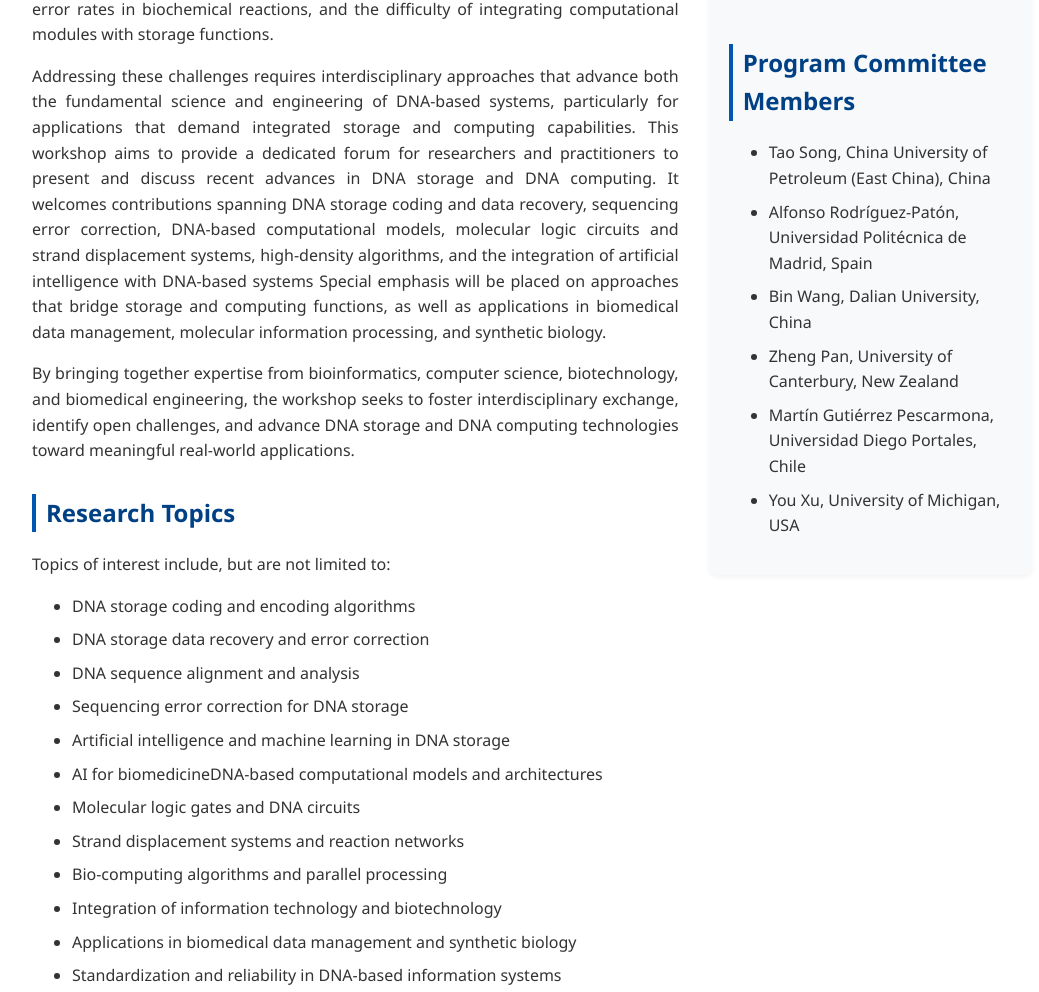
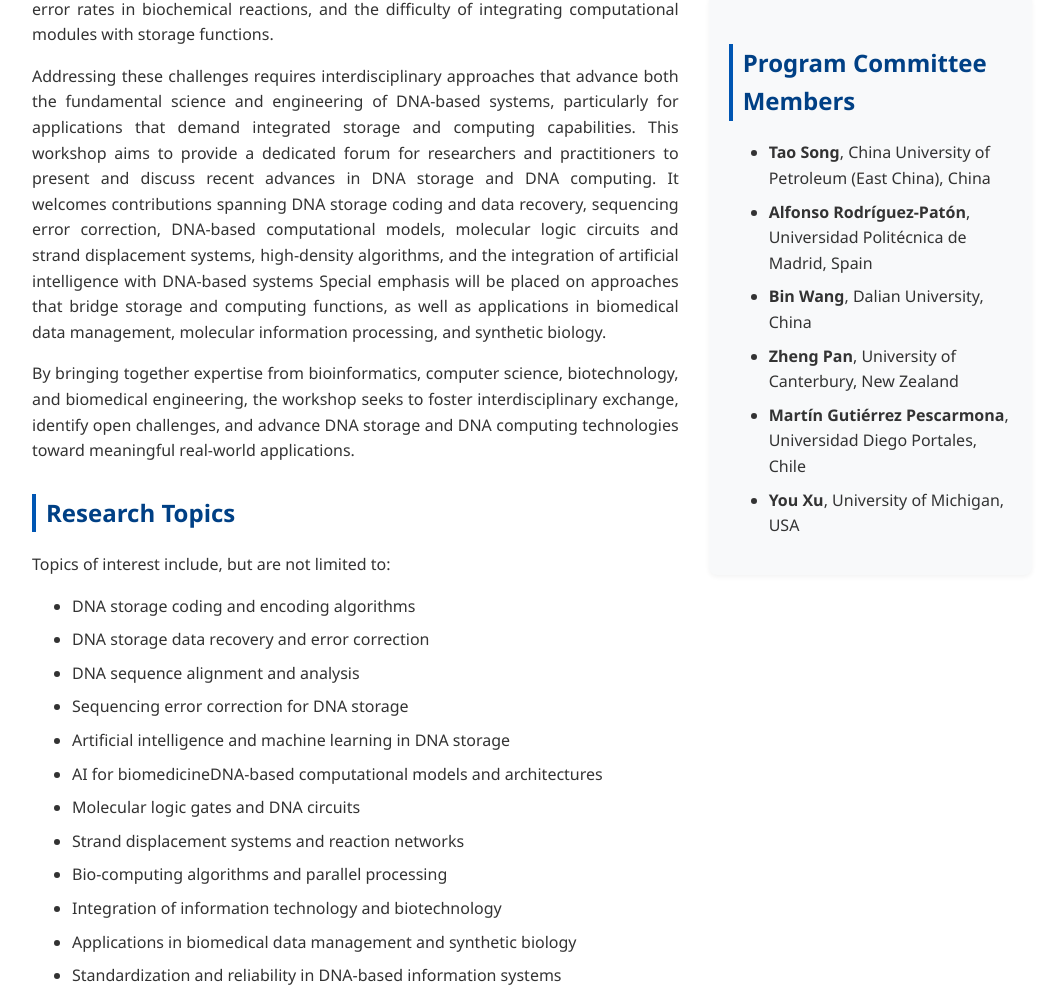
Before and after one commit to MateoMT/DNA_ISBC_2026, a plain HTML site: page index.html in a window 1280 px wide. Shown: the part 793-1785 px from the top of the page, without its empty margins (108-1147 px from the left). Drawn offline with Linux system fonts and the light colour scheme.

Commit message:
Add files via upload

```diff
--- a/index.html
+++ b/index.html
@@ -1,3 +1,4 @@
+
 <!DOCTYPE html>
 <html lang="en">
 <head>
@@ -81,12 +82,12 @@
             <section class="info-box" id="committee">
                 <h2>Program Committee Members</h2>
                 <ul>
-                    <li>Tao Song, China University of Petroleum (East China), China</li>
-                    <li>Alfonso Rodríguez-Patón, Universidad Politécnica de Madrid, Spain</li>
-                    <li>Bin Wang, Dalian University, China</li>
-                    <li>Zheng Pan, University of Canterbury, New Zealand</li>
-                    <li>Martín Gutiérrez Pescarmona, Universidad Diego Portales, Chile</li>
-                    <li>You Xu, University of Michigan, USA </li>
+                    <li><strong>Tao Song</strong>, China University of Petroleum (East China), China</li>
+                    <li><strong>Alfonso Rodríguez-Patón</strong>, Universidad Politécnica de Madrid, Spain</li>
+                    <li><strong>Bin Wang</strong>, Dalian University, China</li>
+                    <li><strong>Zheng Pan</strong>, University of Canterbury, New Zealand</li>
+                    <li><strong>Martín Gutiérrez Pescarmona</strong>, Universidad Diego Portales, Chile</li>
+                    <li><strong>You Xu</strong>, University of Michigan, USA </li>
                 </ul>
             </section>
         </div>
@@ -98,7 +99,7 @@
         <div class="bio-card">
             <h3>Dr. Tongmao Ma</h3>
             <p class="contact">China University of Petroleum (East China), China | Email: tongmao.ma@upc.edu.cn </p>
-            <p><strong>Short Bio:</strong> Tongmao Ma received the B.Eng. degree in Software Engineering from the China University of Petroleum (East China), Qingdao, China, in 2015; the M.Eng. degree in Software Engineering from the China University of Petroleum (East China) in 2018; and the Ph.D. degree in Artificial Intelligence from the Technical University of Madrid, Madrid, Spain, in 2024. He is currently a Postdoctoral Researcher with the School of Computer Science and Technology, China University of Petroleum (East China), Qingdao, China. He has published papers in venues such as Advanced Science, ACS Synthetic Biology, and Methods. His research interests include DNA computing, bioinformatics, and molecular biocomputing circuits. Dr. Ma is a member of the Board of Directors of the Shandong Association for Artificial Intelligence and serves as a reviewer for several international journals, including Frontiers in Pharmacology, Journal of Biomedical and Health Informatics, Briefings in Bioinformatics, and BMC Genomics.</p>
+            <p><strong>Short Bio:</strong> Tongmao Ma received the Ph.D. degree in Artificial Intelligence from the Technical University of Madrid, Madrid, Spain, in 2024. He is currently a Postdoctoral Researcher with the School of Computer Science and Technology, China University of Petroleum (East China), Qingdao, China. He has published papers in venues such as Advanced Science, ACS Synthetic Biology, and Methods. His research interests include DNA computing, bioinformatics, and molecular biocomputing circuits. Dr. Ma is a member of the Board of Directors of the Shandong Association for Artificial Intelligence and serves as a reviewer for several international journals, including Frontiers in Pharmacology, Journal of Biomedical and Health Informatics, Briefings in Bioinformatics, and BMC Genomics.</p>
         </div>
 
         <div class="bio-card">
```
